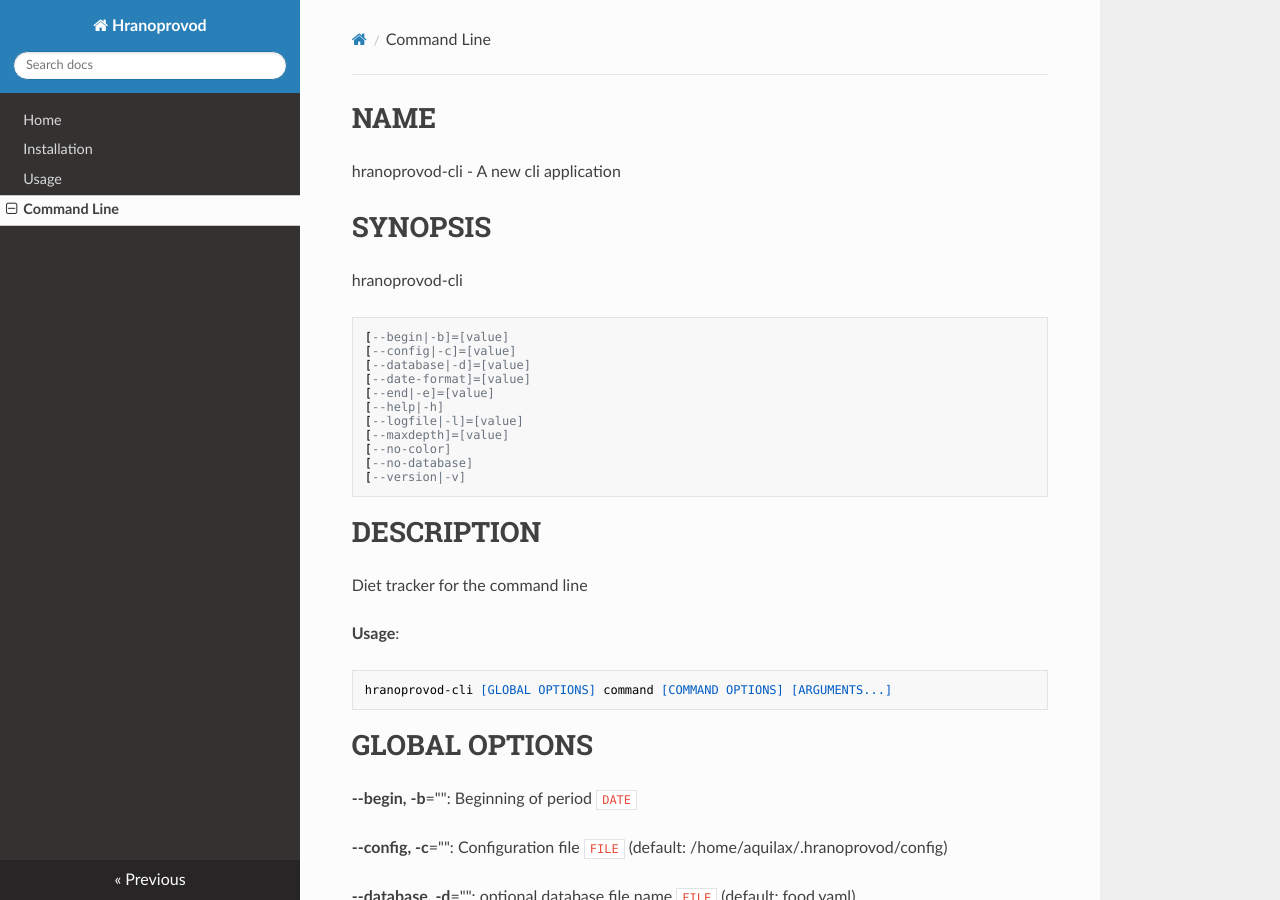
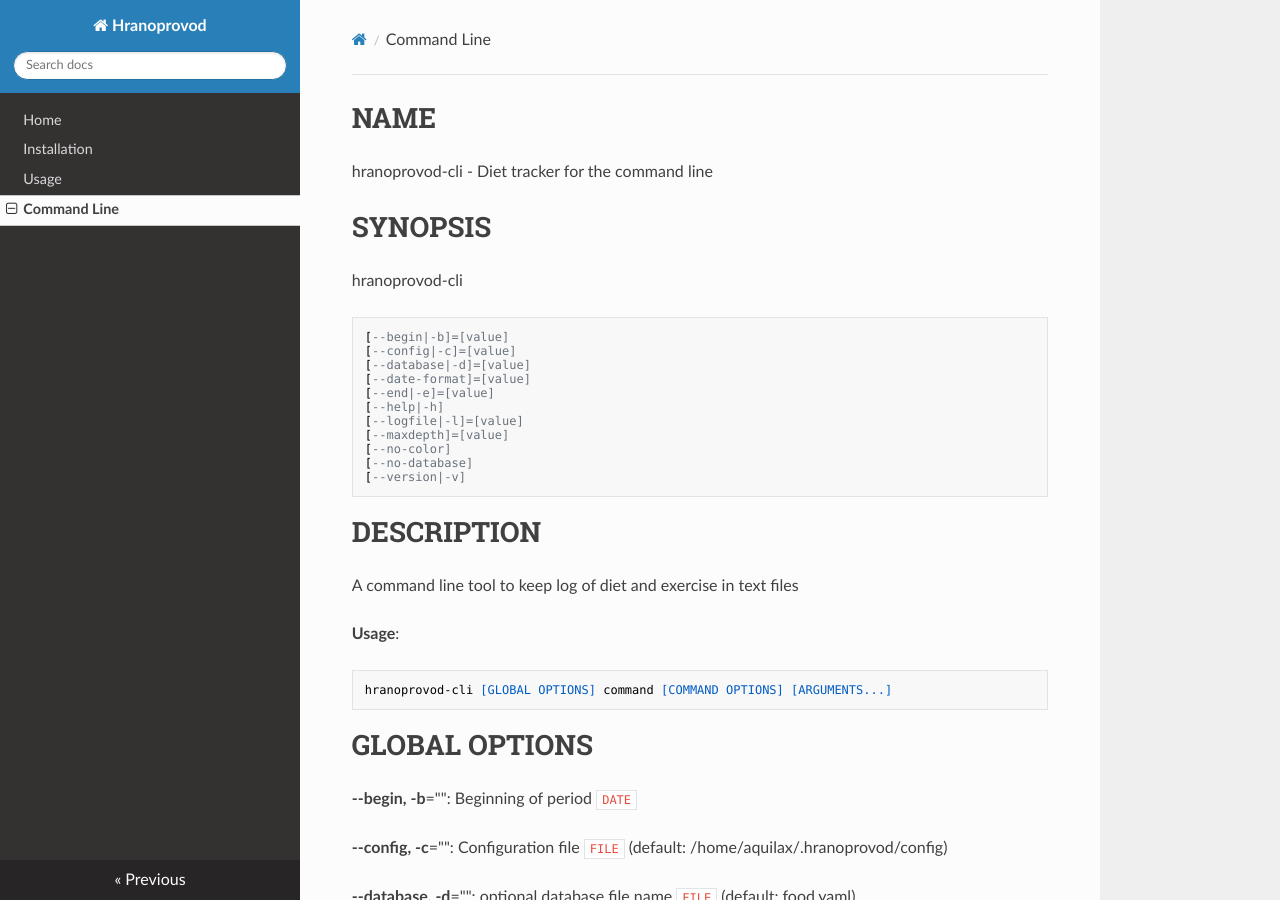
Before and after one commit to aquilax/hranoprovod-cli, an MkDocs documentation site: the page built from docs/command-line.md, in a window 1280 px wide and 900 px high. Built offline with MkDocs 1.6.1, drawn with Linux system fonts in a browser that asks for light colours; nearby versions of some CDN libraries.

```diff
--- a/docs/command-line.md
+++ b/docs/command-line.md
@@ -1,6 +1,6 @@
 # NAME
 
-hranoprovod-cli - A new cli application
+hranoprovod-cli - Diet tracker for the command line
 
 # SYNOPSIS
 
@@ -22,7 +22,7 @@ hranoprovod-cli
 
 # DESCRIPTION
 
-Diet tracker for the command line
+A command line tool to keep log of diet and exercise in text files
 
 **Usage**:
 
```
Also changed, not shown: README.md (+2 -2 lines), docs/usage.md (+8 -8 lines), 2 other files.
